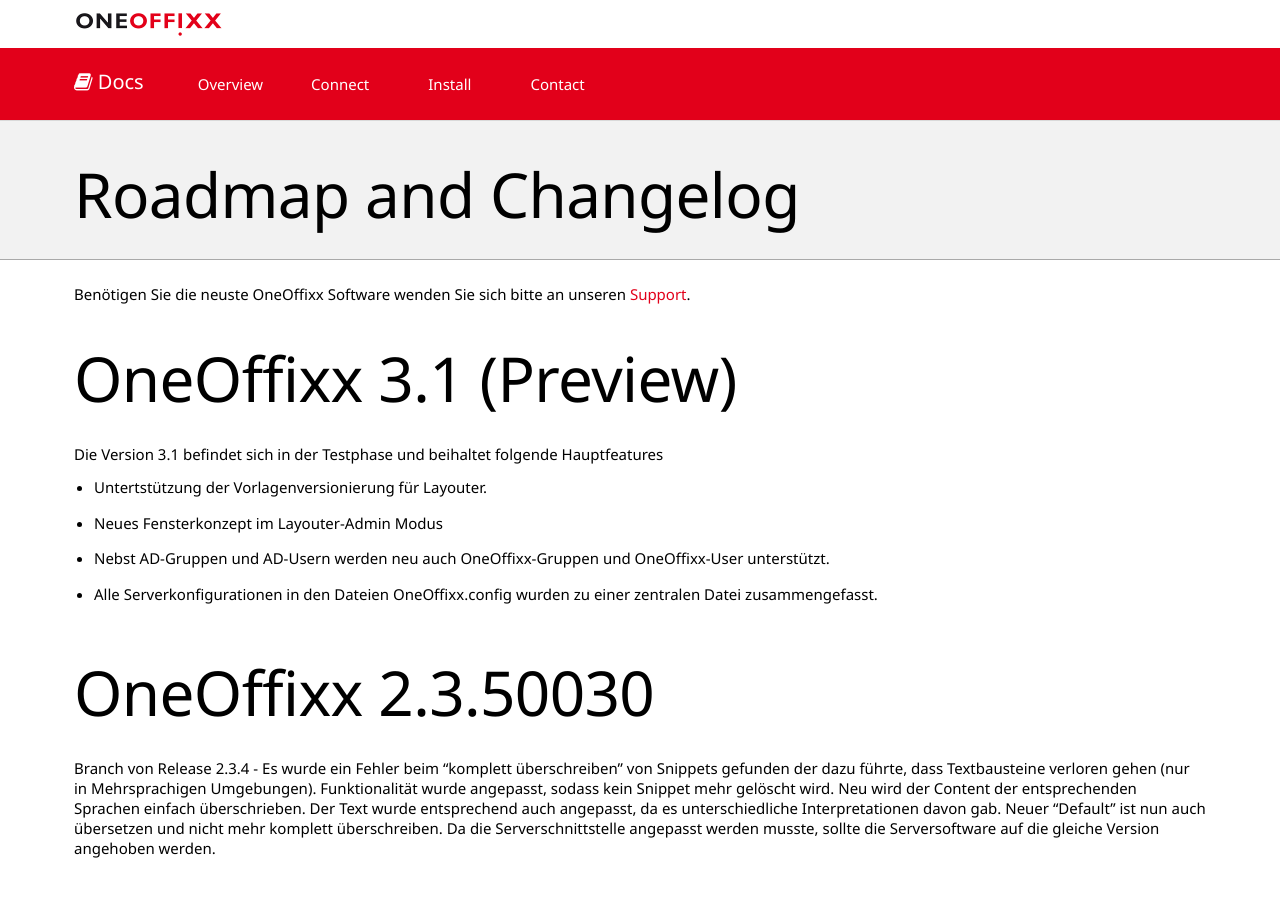
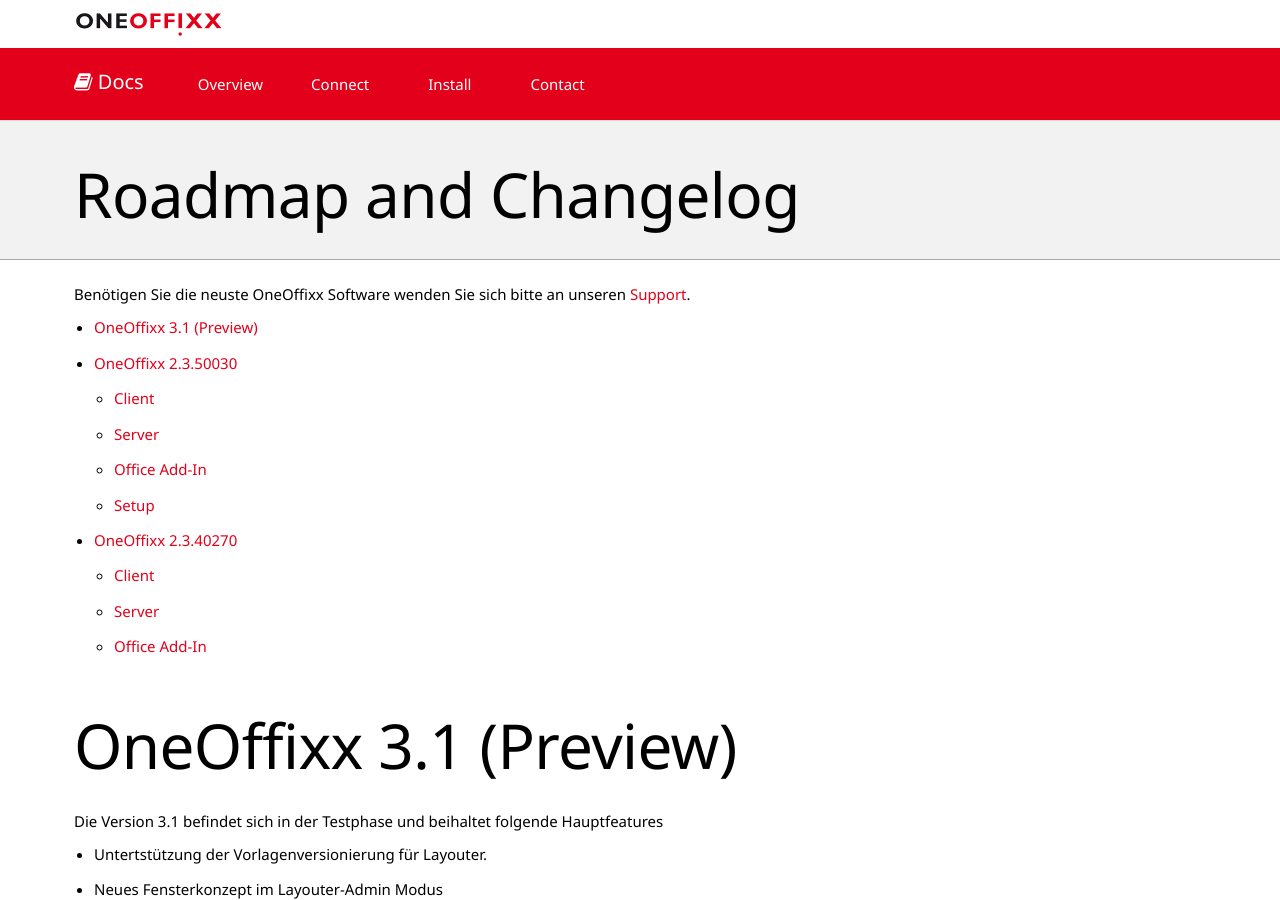
Before and after one commit to primesoft-group/oneoffixx-docs, a Jekyll site: the page built from _pages/install/de/releasenotes.md, in a window 1280 px wide and 900 px high. Built offline with Jekyll 4.4.1, drawn with Linux system fonts in a browser that asks for light colours; nearby versions of some CDN libraries; some web fonts are replaced.

Commit message:
Update releasenotes.md

```diff
--- a/_pages/install/de/releasenotes.md
+++ b/_pages/install/de/releasenotes.md
@@ -5,6 +5,21 @@
 ---
 
 Benötigen Sie die neuste OneOffixx Software wenden Sie sich bitte an unseren [Support](http://oneoffixx.com/services/support/).
+
+<!-- TOC -->
+
+- [OneOffixx 3.1 (Preview)](#oneoffixx-31-preview)
+- [OneOffixx 2.3.50030](#oneoffixx-2350030)
+    - [Client](#client)
+    - [Server](#server)
+    - [Office Add-In](#office-add-in)
+    - [Setup](#setup)
+- [OneOffixx 2.3.40270](#oneoffixx-2340270)
+    - [Client](#client-1)
+    - [Server](#server-1)
+    - [Office Add-In](#office-add-in-1)
+
+<!-- /TOC -->
 
 # OneOffixx 3.1 (Preview)
 
```
